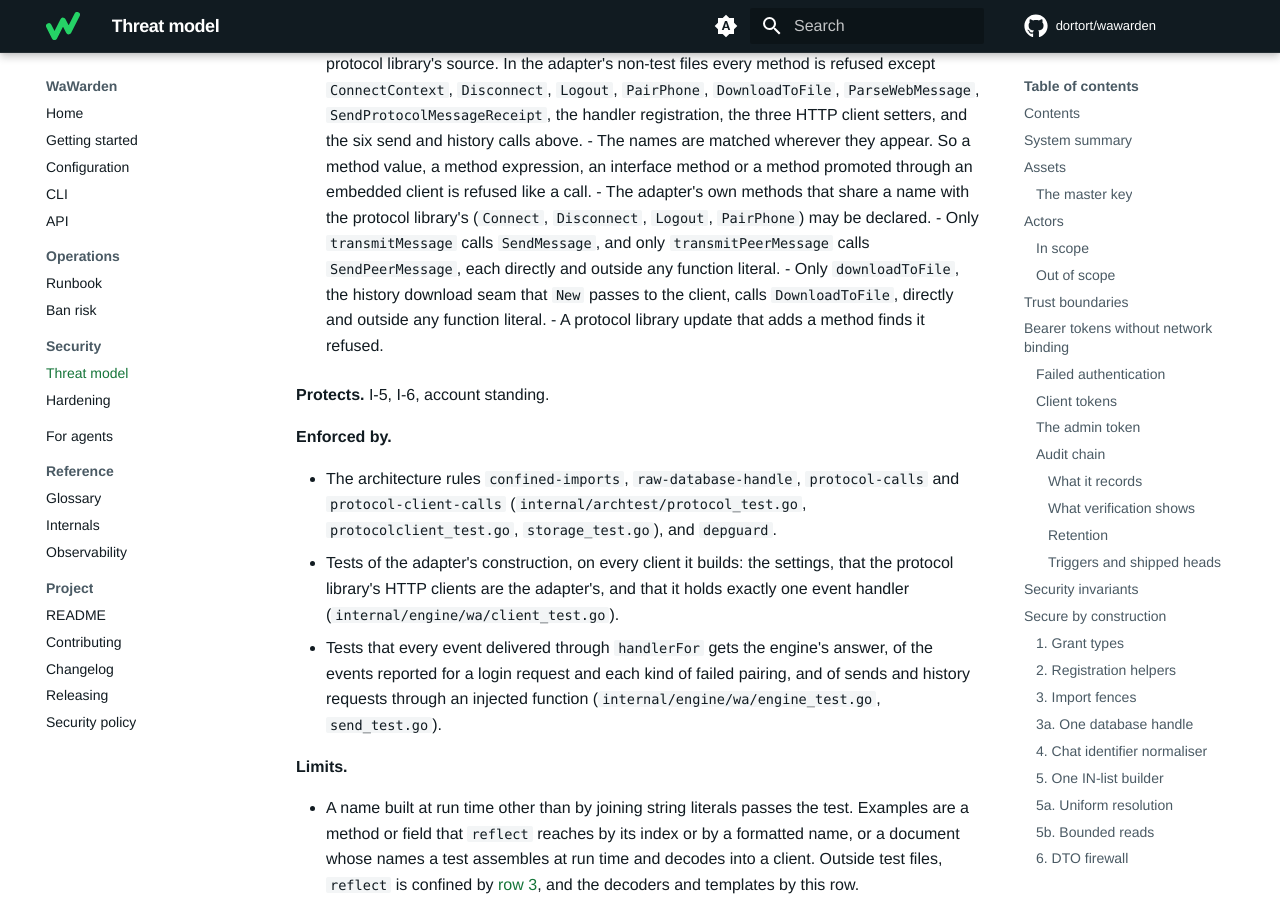
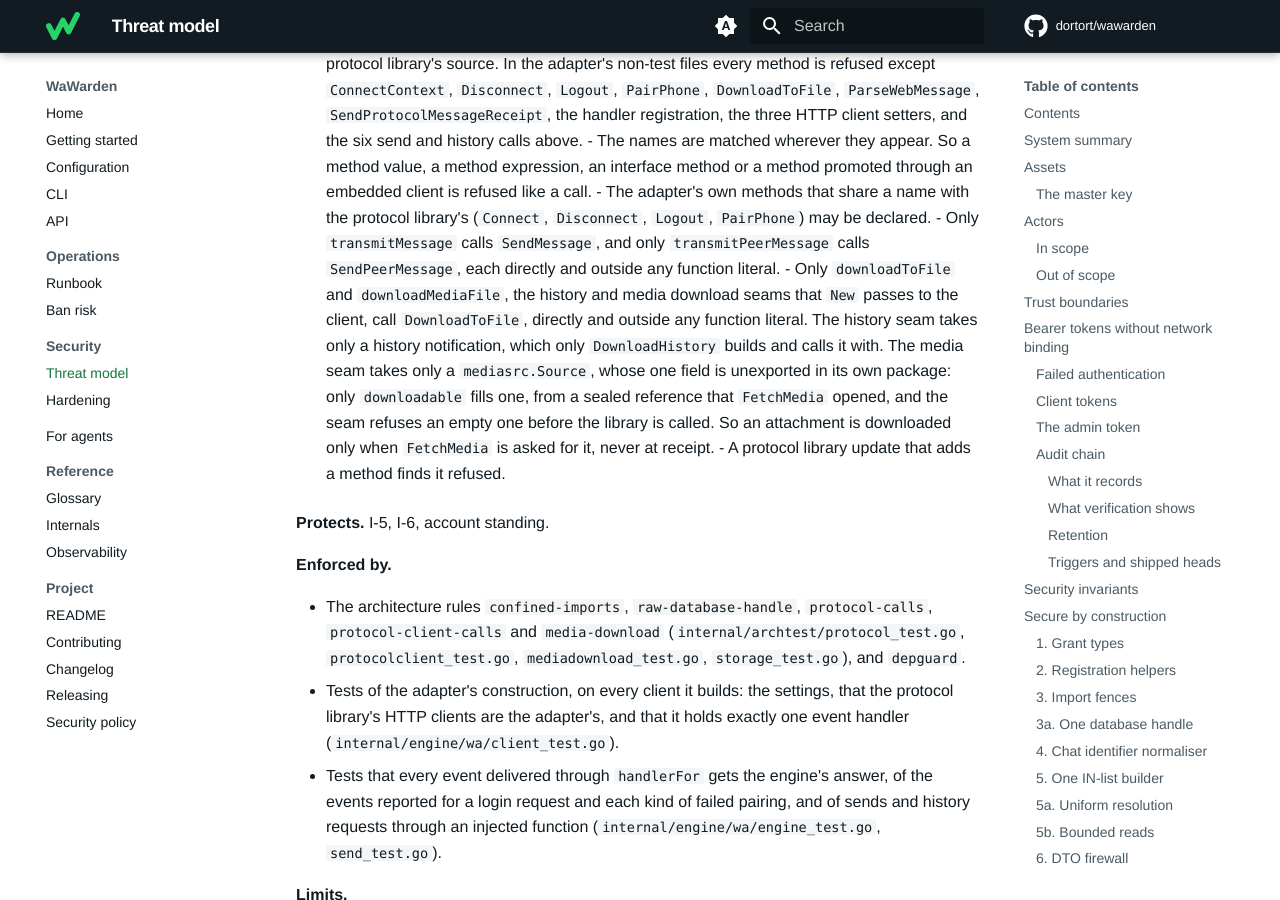
Before and after one commit to dortort/wawarden, an MkDocs documentation site: the page built from docs/threat-model.md, in a window 1280 px wide and 900 px high, scrolled down 42511 px. Built offline with MkDocs 1.6.1 and Material for MkDocs 9.7.7, drawn with Linux system fonts in a browser that asks for light colours; comment, search, counter and statistics services are not loaded.

Commit message:
docs(threat-model): name the media seam beside the history seam
Co-Authored-By: Claude Opus 5.5 <noreply@anthropic.com>
Co-Authored-By: Claude Fable 5.1 <noreply@anthropic.com>

```diff
--- a/docs/threat-model.md
+++ b/docs/threat-model.md
@@ -1793,8 +1793,15 @@ those packages (`internal/archtest/imports_test.go`), and `depguard`.
   - Only `transmitMessage` calls `SendMessage`, and only
     `transmitPeerMessage` calls `SendPeerMessage`, each directly and outside
     any function literal.
-  - Only `downloadToFile`, the history download seam that `New` passes to the
-    client, calls `DownloadToFile`, directly and outside any function literal.
+  - Only `downloadToFile` and `downloadMediaFile`, the history and media
+    download seams that `New` passes to the client, call `DownloadToFile`,
+    directly and outside any function literal. The history seam takes only a
+    history notification, which only `DownloadHistory` builds and calls it
+    with. The media seam takes only a `mediasrc.Source`, whose one field is
+    unexported in its own package: only `downloadable` fills one, from a
+    sealed reference that `FetchMedia` opened, and the seam refuses an empty
+    one before the library is called. So an attachment is downloaded only
+    when `FetchMedia` is asked for it, never at receipt.
   - A protocol library update that adds a method finds it refused.
 
 **Protects.** I-5, I-6, account standing.
@@ -1802,9 +1809,9 @@ those packages (`internal/archtest/imports_test.go`), and `depguard`.
 **Enforced by.**
 
 - The architecture rules `confined-imports`, `raw-database-handle`,
-  `protocol-calls` and `protocol-client-calls`
+  `protocol-calls`, `protocol-client-calls` and `media-download`
   (`internal/archtest/protocol_test.go`, `protocolclient_test.go`,
-  `storage_test.go`), and `depguard`.
+  `mediadownload_test.go`, `storage_test.go`), and `depguard`.
 - Tests of the adapter's construction, on every client it builds: the
   settings, that the protocol library's HTTP clients are the adapter's, and
   that it holds exactly one event handler (`internal/engine/wa/client_test.go`).
```
